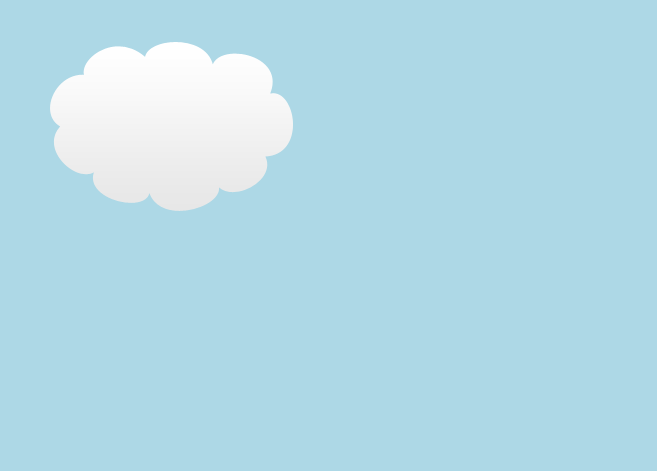
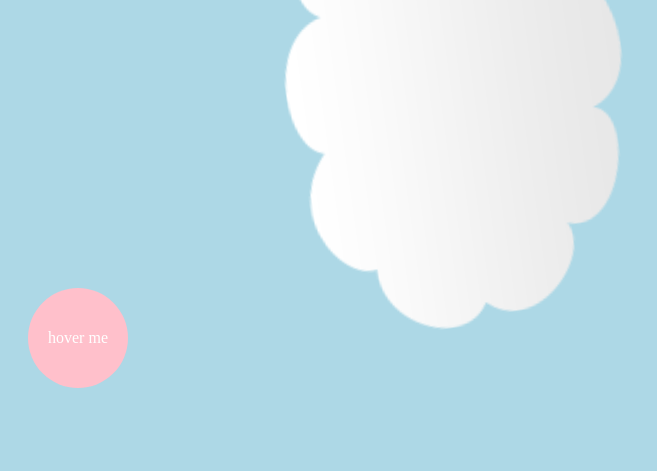
Before and after one commit to Lucy-okoth/CSS-Animations, a plain HTML site: page index.html in a window 1280 px wide. Shown: the whole page, without its empty margins (0-657 px from the left). Drawn offline with Linux system fonts and the light colour scheme.

Commit message:
added transition and ease in/out style

```diff
--- a/index.html
+++ b/index.html
@@ -8,6 +8,7 @@
 <body>
     <div class="wrapper">
         <img src="images/cloud.png" alt="">
+        <div class="circle">hover me</div>
     </div>
 
 </body>
--- a/styles.css
+++ b/styles.css
@@ -11,5 +11,22 @@ body{
 }
 
 img{
-    transform: translate(-200px, );
+    transform: rotateZ(-98deg) translateY(288px) scale(2);
 }
+
+.circle{
+    width: 100px;
+    padding: 50px 0;
+    line-height: 0;
+    margin: 60px auto;
+    background: pink;
+    color: white;
+    border-radius: 50px;
+    cursor: pointer;
+    transition: background 1s, transform 1s 1s ease;
+}
+
+.circle:hover{
+    background: salmon;
+    transform: rotate(360deg);
+}
```
